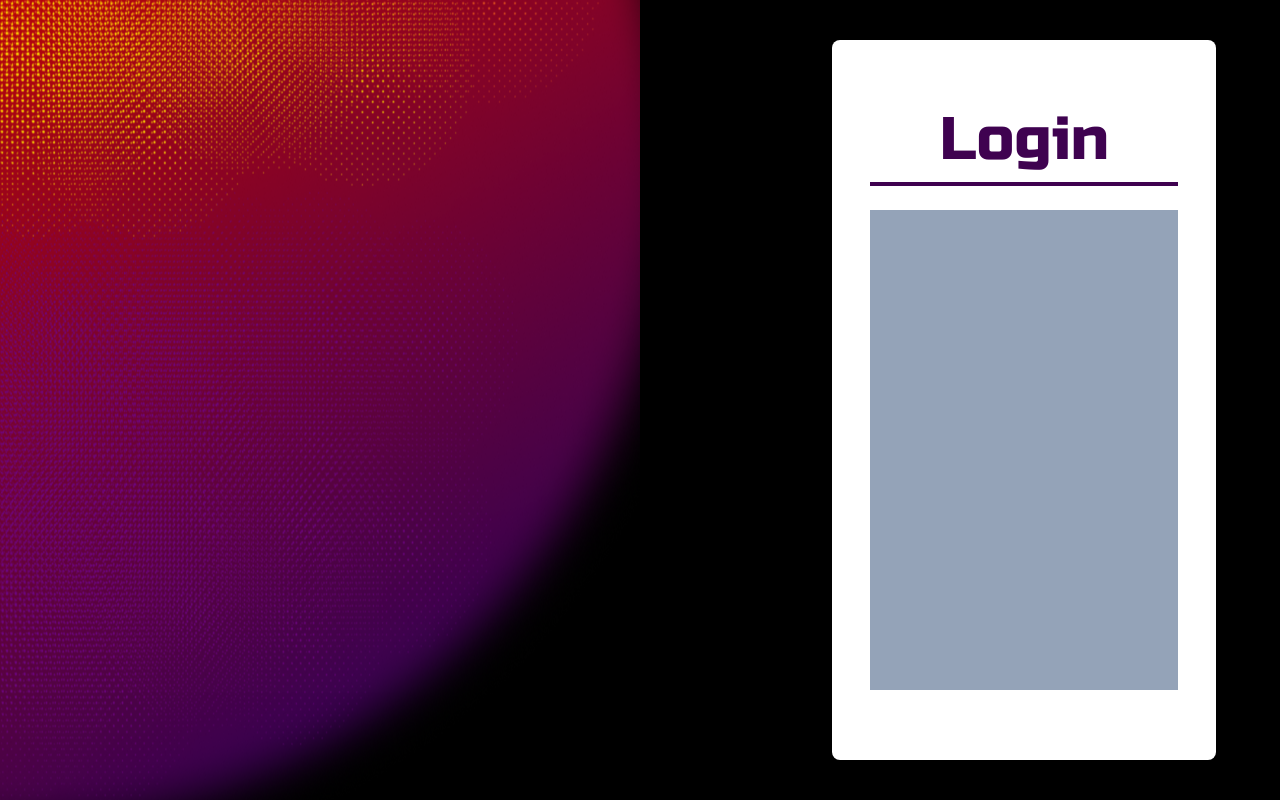
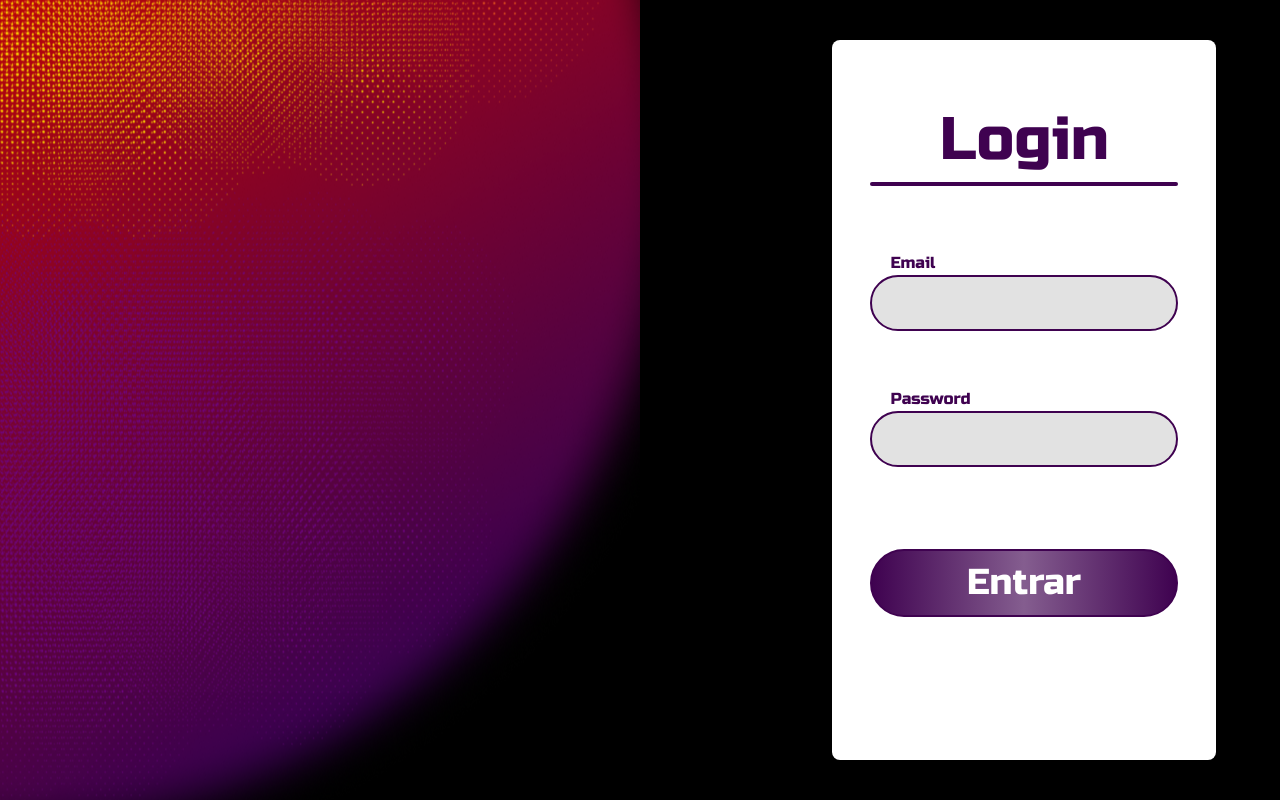
Before and after one commit to petengcomp/frontend-dev-studies, a React (Vite) app: page /authentication in a window 1280 px wide. Built offline with nearby package versions, Linux system fonts and the light colour scheme.

Commit message:
🤳 create login form

```diff
--- /dev/null
+++ b/src/components/FormButton.tsx
@@ -0,0 +1,8 @@
+interface Props{
+    text: string;
+}
+export default function formBox({text}:Props){
+    return (
+        <button className='w-full p-3 font-russ rounded-full text-4xl bg-gradient-to-r from-roxin via-roxinClaro to-roxin border-2 border-roxin text-white text-center'>{text}</button>
+    )
+}
--- /dev/null
+++ b/src/components/InputFormBox.tsx
@@ -0,0 +1,13 @@
+interface Props{
+    text: string;
+    type: string;
+}
+
+export default function formBox({text, type}:Props){
+    return (
+        <div>
+            <h3 className="font-russ text-roxin ml-5">{text}</h3>
+            <input type={type} className='w-full bg-cinza border-2 border-roxin rounded-full text-roxin text-xl text-center p-3'/>
+        </div>
+    )
+}
--- a/src/pages/Authentication.tsx
+++ b/src/pages/Authentication.tsx
@@ -1,5 +1,7 @@
 import Titulo from '../components/Titulo'
-import $ from 'jquery'
+import FormBox from '../components/InputFormBox';
+import FormButton from '../components/FormButton';
+
 import { useEffect } from 'react';
 
 
@@ -27,9 +29,19 @@ function Authentication() {
         <div className='w-2/5 h-screen flex float-right justify-center items-center'>
           <div className='w-3/4 h-[90%] bg-white rounded-lg flex flex-col items-center justify-center opacity-0' style={{transition: "0.5s"}} id='formDiv'>
               <Titulo text='Login' style="text-roxin text-6xl font-russ "/>
-              <div className='w-4/5 h-1 bg-roxin mt-3'/>
-              <div className='h-2/3 w-4/5 mt-6 bg-slate-400' id='form'>
-                  {/* TODO */}
+              <div className='w-4/5 h-1 bg-roxin mt-3 rounded-full'/>
+              <div className='h-2/3 w-4/5 mt-6' id='form'>
+                  <form action="" className='h-full mt-10'>
+                      <div className='flex flex-col items-center justify-evenly h-3/4'>
+                          <section className='flex flex-col w-full justify-between h-3/5'>
+                              <FormBox text='Email' type='email'/>
+                              <FormBox text='Password' type='password'/>
+                          </section>
+                          <section className='mt-20 w-full h-1/6'>
+                              <FormButton text="Entrar"/>
+                          </section>
+                      </div>
+                  </form>
               </div>
           </div>
         </div>
--- a/tailwind.config.cjs
+++ b/tailwind.config.cjs
@@ -12,13 +12,15 @@ module.exports = {
       colors:{
         rosinha: "#FFB3B3",
         roxin: "#3F0250",
+        roxinClaro: "rgba(63, 2, 80, 0.64)",
+        cinza: "#E2E2E2",
       },
       fontFamily:{
         russ: "'Russo One', sans-serif;"
       },
       boxShadow: {
         playButton: "0px 10.2857px 10.2857px rgba(0, 0, 0, 0.25);"
-      }
+      },
     },
   },
 
```
